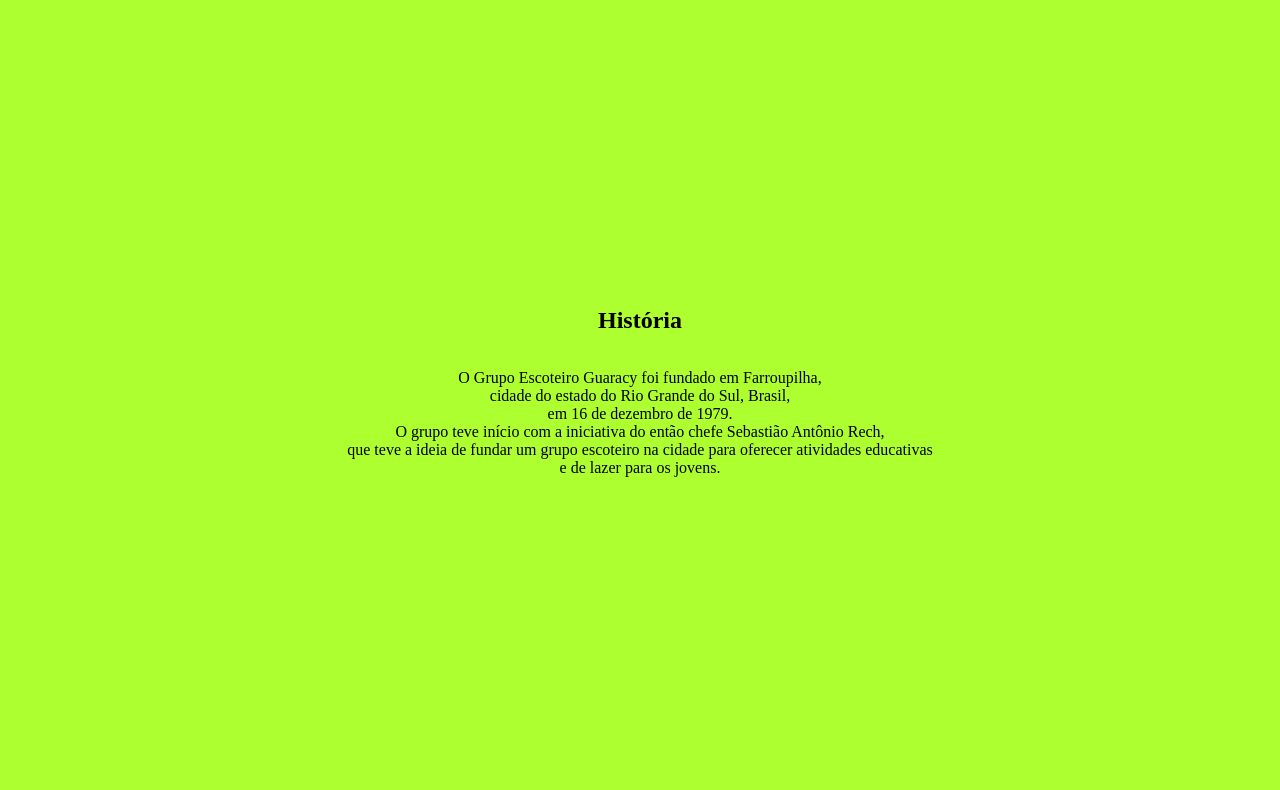
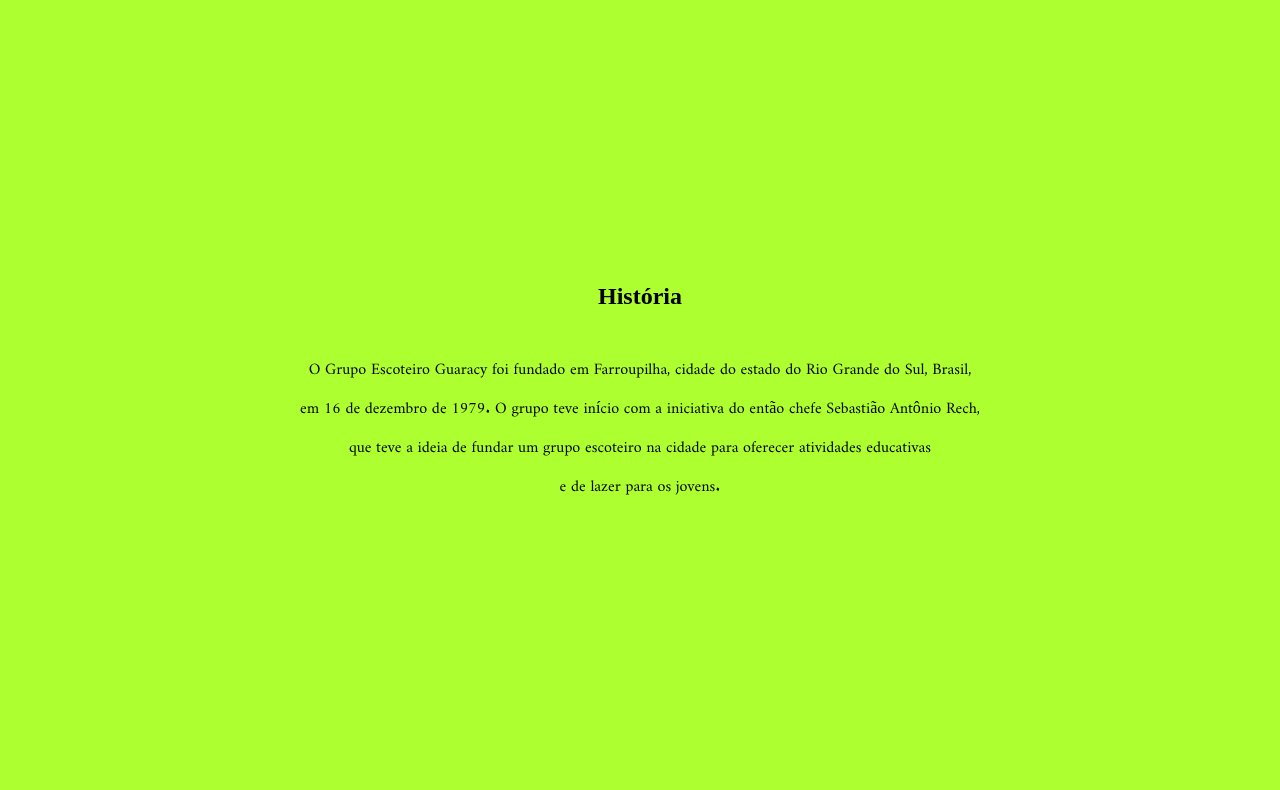
Before and after one commit to Ankillu/siteescoteiros, a plain HTML site: page index.html in a window 1280 px wide. Shown: the part 1610-2400 px from the top of the page. Drawn offline with Linux system fonts and the light colour scheme.

Commit message:
colocando fontes e imagens

```diff
--- a/index.html
+++ b/index.html
@@ -17,6 +17,7 @@
             </nav>
             <section id="principal">
                 <h1>Bem Vindo a família Guaracy</h1>
+                <img src="templates/logo.png">
             </section>
             <section id="nós">
                 <div class="carousel-container">
@@ -33,7 +34,7 @@
             </section>
             <section id="historia">
                 <h2>História</h2>
-                <p>O Grupo Escoteiro Guaracy foi fundado em Farroupilha,<br> cidade do estado do Rio Grande do Sul, Brasil,<br> em 16 de dezembro de 1979. <br> O grupo teve início com a iniciativa do então chefe Sebastião Antônio Rech, <br> que teve a ideia de fundar um grupo escoteiro na cidade para oferecer atividades educativas <br> e de lazer para os jovens.</p>
+                <p>O Grupo Escoteiro Guaracy foi fundado em Farroupilha, cidade do estado do Rio Grande do Sul, Brasil,<br> em 16 de dezembro de 1979. O grupo teve início com a iniciativa do então chefe Sebastião Antônio Rech, <br> que teve a ideia de fundar um grupo escoteiro na cidade para oferecer atividades educativas <br> e de lazer para os jovens.</p>
             </section>
             <script src="script.js"></script>
     </body>
--- a/style.css
+++ b/style.css
@@ -1,3 +1,12 @@
+@font-face {
+  font-family: Alkatra;
+  src: url(templates/Alkatra-Regular.ttf) format('truetype');
+}
+@font-face {
+  font-family: AmiryQuran;
+  src: url(templates/AmiriQuran-Regular.ttf) format('truetype');
+}
+
 .carousel-container {
   position: relative;
   display: flex;
@@ -95,3 +104,10 @@ section {
   background-color: greenyellow;
   text-align: center;
 }
+
+h1 {
+  font-family: Alkatra;
+}
+p {
+  font-family: AmiryQuran;
+}
```
Also changed, not shown: templates/Alkatra-Regular.ttf (added), templates/AmiriQuran-Regular.ttf (added), templates/logo.png (added).
